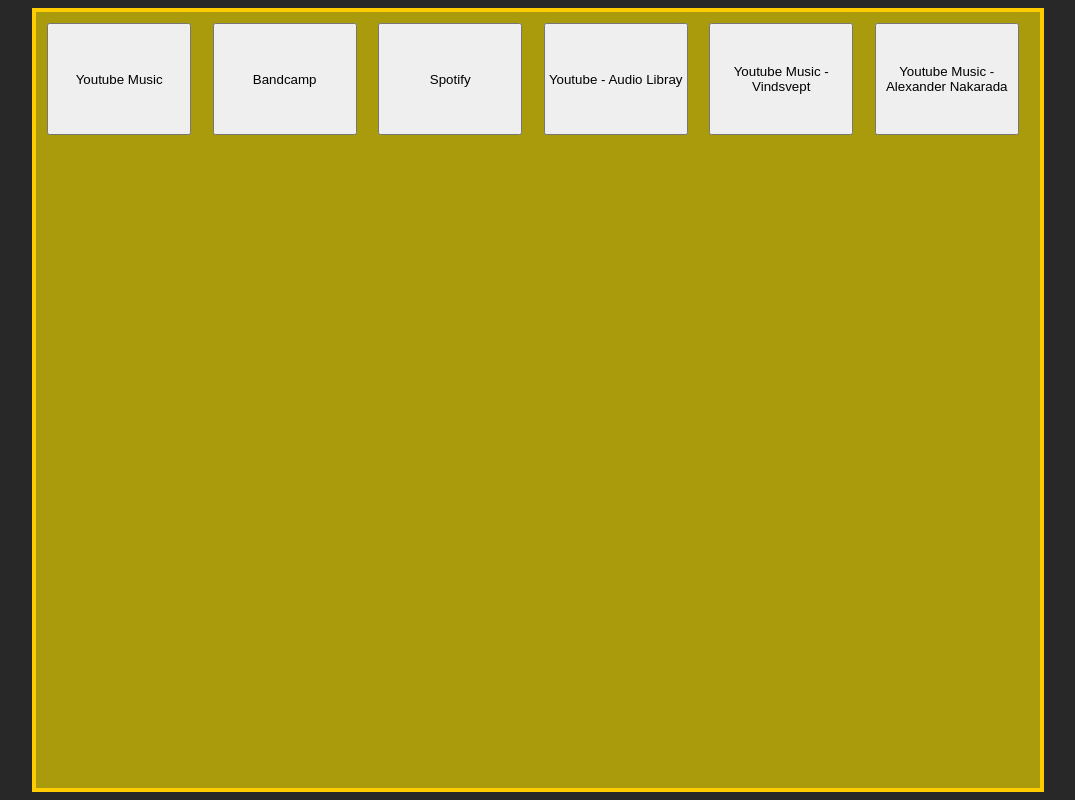
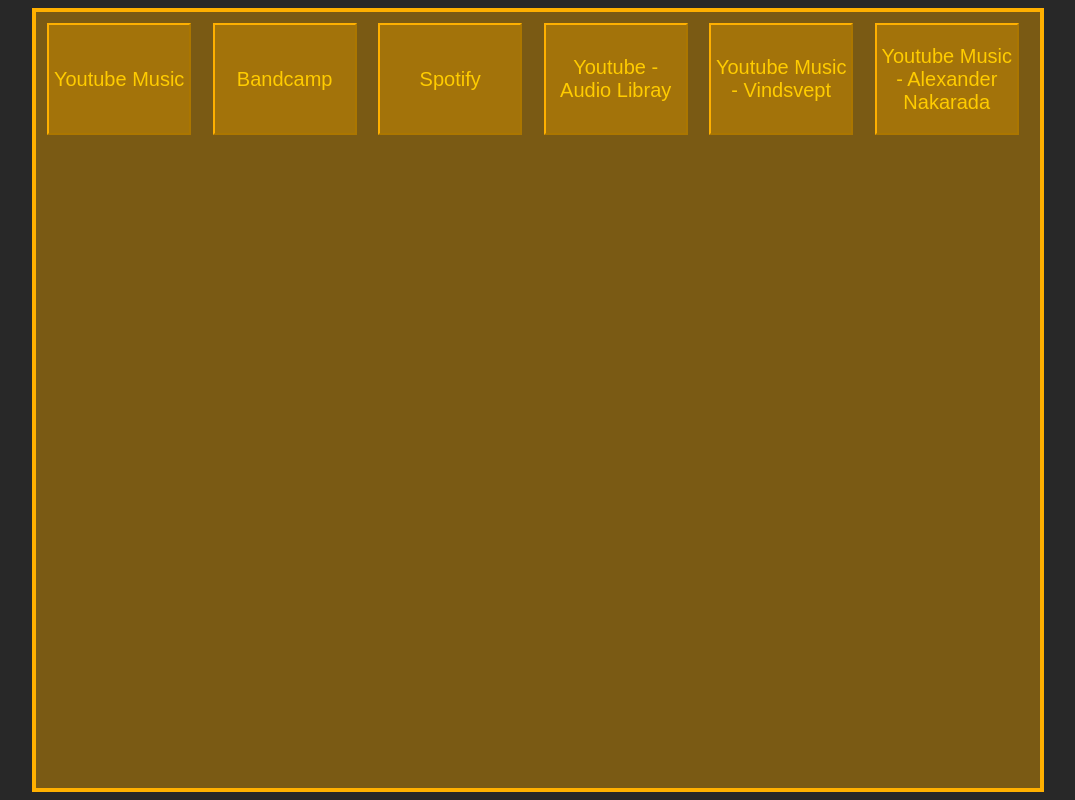
Before and after one commit to lostjarred/WEB-LinkMenu, a plain HTML site: page index.html in a window 1280 px wide. Shown: the whole page, without its empty margins (102-1177 px from the left). Drawn offline with Linux system fonts and the light colour scheme.

Commit message:
add styling for buttons and change background colour

```diff
--- a/index.html
+++ b/index.html
@@ -25,10 +25,17 @@
                 width: 100%;
                 height: 100%;
             }
+            button {
+                text-align: center;
+                border-color: #FFB000;
+                background-color: rgba(204, 139, 0, 0.5);
+                font-size: 20px;
+                color: #FFCC00;
+            }
         </style>
     </header>
     <body style="background-color: #282828;">
-        <div class="container " style="border: 4px solid #FFCC00; margin-left: 10%; margin-right: 10%; background-color: rgba(225, 204, 0, 0.7);">
+        <div class="container " style="border: 4px solid #FFB000; margin-left: 10%; margin-right: 10%; background-color: rgba(204, 139, 0, 0.5);">
                 <div class="row tablet"> <button class="tablet" onclick='window.location.href = "https://music.youtube.com/"'>Youtube Music</button> </div>
                 <div class="row tablet"> <button class="tablet" onclick='window.location.href = "https://bandcamp.com/"'>Bandcamp</button> </div>
                 <div class="row tablet"> <button class="tablet" onclick='window.location.href = "https://open.spotify.com/"'>Spotify</button> </div>
```
